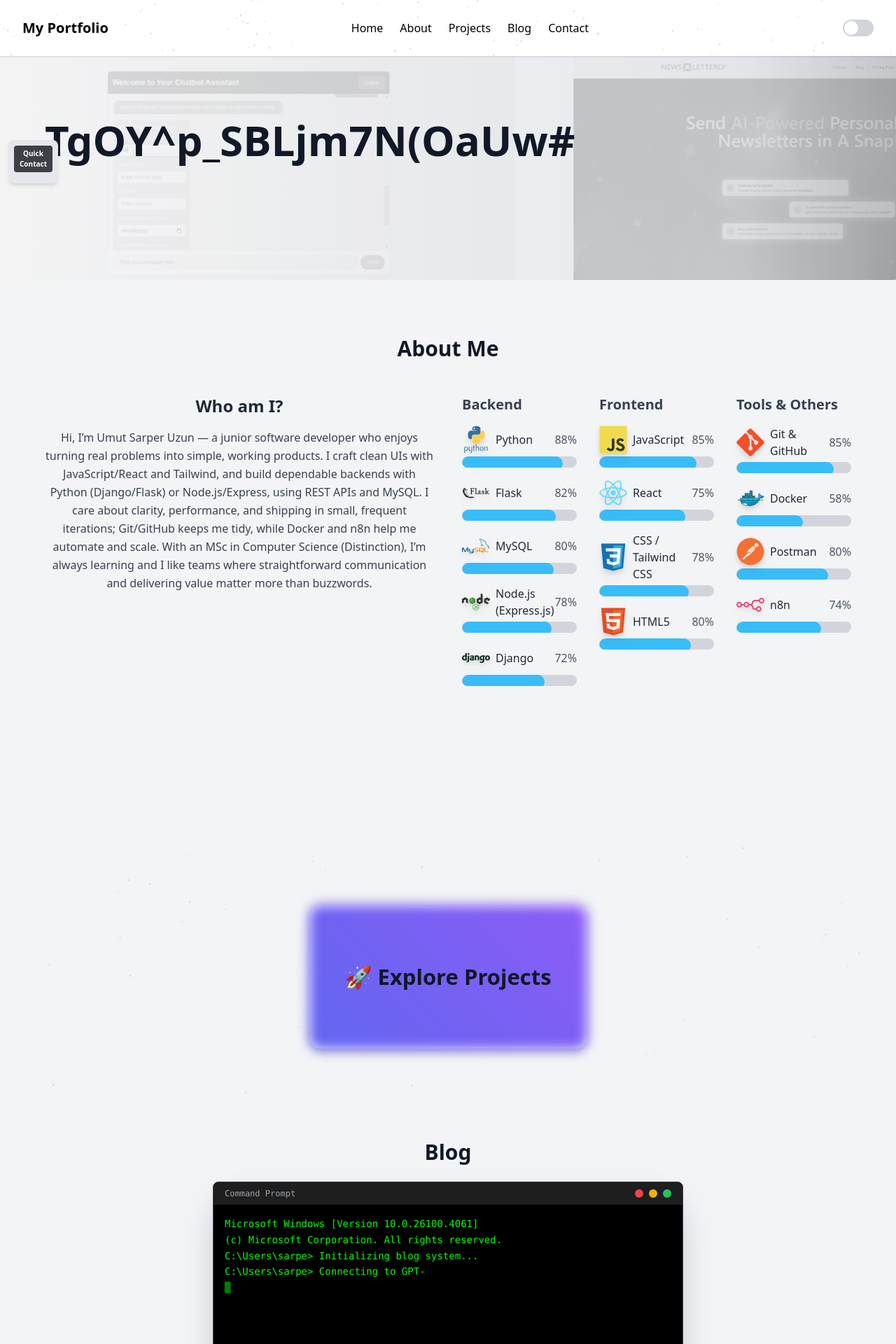
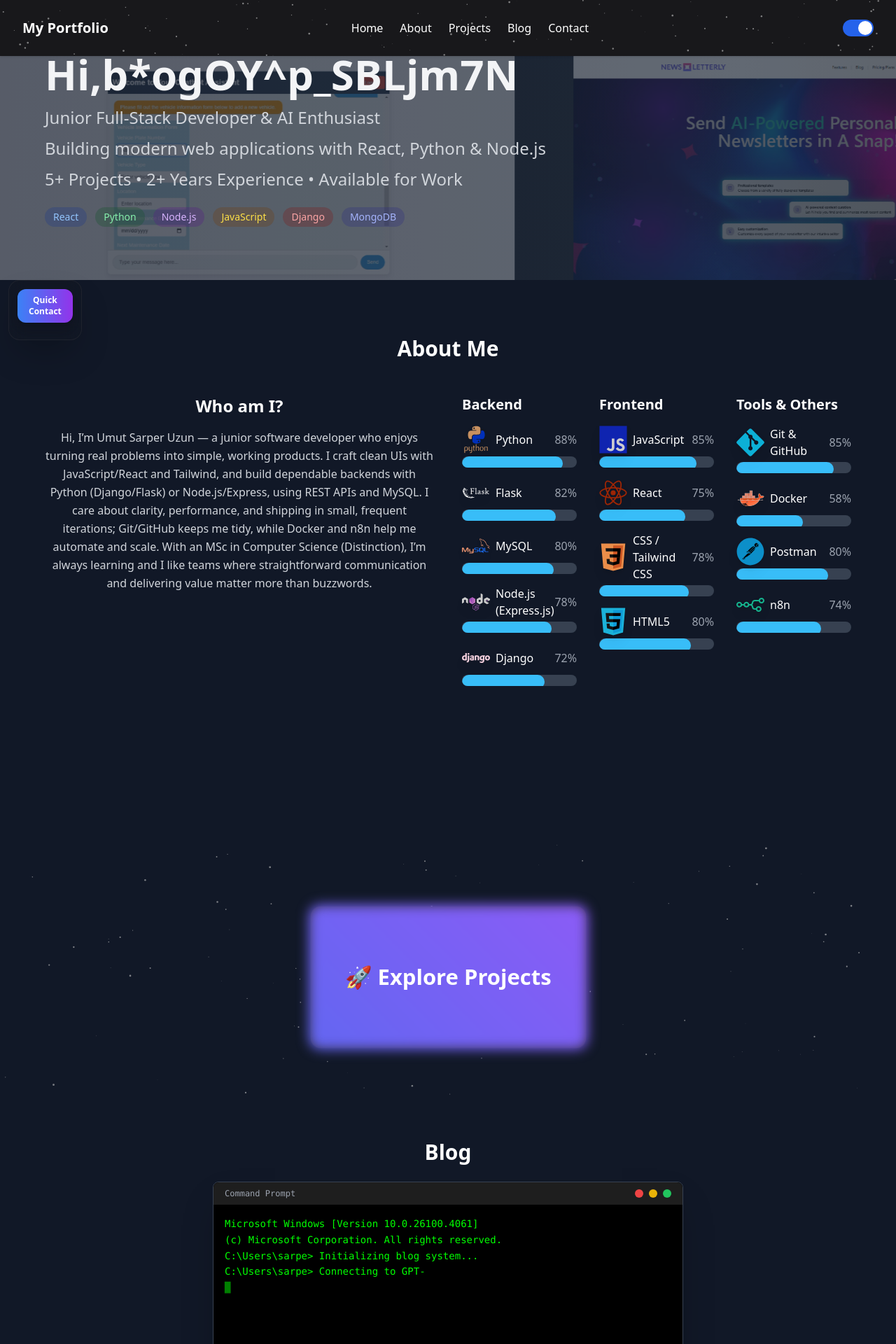
Before and after one commit to umutsarperuzun/my_portfolio_project, a Django app: page / in a window 1280 px wide. Shown: the top 1920 px of the page at 70% size. Run offline with Django 5.2, Linux system fonts and the light colour scheme; some libraries are stand-ins or nearby versions.

Commit message:
last updates about genera l settings

```diff
--- a/portfolio/templates/portfolio/home.html
+++ b/portfolio/templates/portfolio/home.html
@@ -5,44 +5,49 @@
 <!-- Floating Quick Contact Panel -->
 <div
   id="social-panel"
-  class="fixed left-3 top-1/4 z-50 flex flex-col items-center space-y-2 bg-gray-200 dark:bg-zinc-800 p-2 rounded-lg shadow-md transition-all duration-500"
+  class="fixed left-3 top-1/2 z-50 flex flex-col items-center space-y-3 bg-white/10 dark:bg-zinc-900/20 backdrop-blur-md border border-white/20 dark:border-zinc-700/30 p-3 rounded-2xl shadow-2xl transition-all duration-500 hover:bg-white/20 dark:hover:bg-zinc-900/30"
 >
   <!-- Toggle Button -->
   <button
     id="toggle-panel"
-    class="text-[10px] font-semibold px-2 py-1 rounded bg-zinc-700 dark:bg-zinc-600 text-white hover:bg-zinc-800 dark:hover:bg-zinc-700 transition duration-300"
+    class="text-xs font-bold px-4 py-2 rounded-xl bg-gradient-to-r from-blue-500 to-purple-600 hover:from-blue-600 hover:to-purple-700 text-white shadow-lg hover:shadow-xl transition-all duration-300 transform hover:scale-105"
   >
-    Quick<br />Contact
+    <span class="block">Quick</span>
+    <span class="block">Contact</span>
   </button>
 
   <!-- Hidden Social Icons Panel -->
   <div
     id="icon-area"
-    class="flex flex-col items-center space-y-4 opacity-0 max-h-0 overflow-hidden transition-all duration-700"
+    class="flex flex-col items-center space-y-3 opacity-0 max-h-0 overflow-hidden transition-all duration-700"
   >
     <!-- LinkedIn -->
-    <a href="https://www.linkedin.com/in/umut-sarper-uzun" target="_blank" class="dark:invert dark:brightness-125">
+    <a href="https://www.linkedin.com/in/umut-sarper-uzun" target="_blank"
+       class="group p-2 rounded-xl bg-white/10 dark:bg-zinc-800/50 hover:bg-blue-500/20 dark:hover:bg-blue-500/20 transition-all duration-300 transform hover:scale-110">
       <img src="{% static 'icons/linkedin.svg' %}" alt="LinkedIn"
-        class="w-6 h-6 object-contain hover:scale-110 transition-transform duration-300" />
+        class="w-5 h-5 object-contain group-hover:brightness-125 transition-all duration-300" />
     </a>
 
     <!-- GitHub -->
-    <a href="https://www.github.com/umutsarperuzun" target="_blank" class="dark:invert dark:brightness-125">
+    <a href="https://www.github.com/umutsarperuzun" target="_blank"
+       class="group p-2 rounded-xl bg-white/10 dark:bg-zinc-800/50 hover:bg-gray-500/20 dark:hover:bg-gray-500/20 transition-all duration-300 transform hover:scale-110">
       <img src="{% static 'icons/github.svg' %}" alt="GitHub"
-        class="w-6 h-6 object-contain hover:scale-110 transition-transform duration-300" />
+        class="w-5 h-5 object-contain group-hover:brightness-125 transition-all duration-300" />
     </a>
 
     <!-- Instagram -->
-    <a href="https://www.instagram.com/srpruzn" target="_blank" class="dark:invert dark:brightness-125">
+    <a href="https://www.instagram.com/srpruzn" target="_blank"
+       class="group p-2 rounded-xl bg-white/10 dark:bg-zinc-800/50 hover:bg-pink-500/20 dark:hover:bg-pink-500/20 transition-all duration-300 transform hover:scale-110">
       <img src="{% static 'icons/instagram.svg' %}" alt="Instagram"
-        class="w-6 h-6 object-contain hover:scale-110 transition-transform duration-300" />
+        class="w-5 h-5 object-contain group-hover:brightness-125 transition-all duration-300" />
     </a>
 
     <!-- Email -->
     <a href="mailto:sarperuzun1@gmail.com?subject=Let's%20Connect&body=Hello%20Sarper%2C%0AI%20visited%20your%20portfolio%20and%20wanted%20to%20reach%20out."
-      target="_blank" class="dark:invert dark:brightness-125">
+      target="_blank"
+      class="group p-2 rounded-xl bg-white/10 dark:bg-zinc-800/50 hover:bg-red-500/20 dark:hover:bg-red-500/20 transition-all duration-300 transform hover:scale-110">
       <img src="{% static 'icons/gmail.svg' %}" alt="Email"
-        class="w-6 h-6 object-contain hover:scale-110 transition-transform duration-300" />
+        class="w-5 h-5 object-contain group-hover:brightness-125 transition-all duration-300" />
     </a>
   </div>
 </div>
@@ -78,11 +83,28 @@
 
   <!-- 3. Decode yazısı (üst katman) -->
   <div class="relative z-30 w-full text-left px-6 md:px-16">
-    <h1
-      class="text-4xl sm:text-5xl md:text-6xl font-bold text-gray-900 dark:text-gray-100"
-    >
-      <span id="decoding-title"></span>
-    </h1>
+    <div class="max-w-4xl">
+      <h1
+        class="text-4xl sm:text-5xl md:text-6xl font-bold text-gray-900 dark:text-gray-100 mb-4"
+      >
+        <span id="decoding-title"></span>
+      </h1>
+
+      <div class="space-y-3 text-lg sm:text-xl md:text-2xl text-gray-700 dark:text-gray-300">
+        <p class="opacity-0" id="subtitle-1">Junior Full-Stack Developer & AI Enthusiast</p>
+        <p class="opacity-0" id="subtitle-2">Building modern web applications with React, Python & Node.js</p>
+        <p class="opacity-0" id="subtitle-3">5+ Projects • 2+ Years Experience • Available for Work</p>
+      </div>
+
+      <div class="mt-6 flex flex-wrap gap-3 opacity-0" id="tech-badges">
+        <span class="px-3 py-1 bg-blue-100 dark:bg-blue-900/30 text-blue-800 dark:text-blue-300 rounded-full text-sm font-medium">React</span>
+        <span class="px-3 py-1 bg-green-100 dark:bg-green-900/30 text-green-800 dark:text-green-300 rounded-full text-sm font-medium">Python</span>
+        <span class="px-3 py-1 bg-purple-100 dark:bg-purple-900/30 text-purple-800 dark:text-purple-300 rounded-full text-sm font-medium">Node.js</span>
+        <span class="px-3 py-1 bg-yellow-100 dark:bg-yellow-900/30 text-yellow-800 dark:text-yellow-300 rounded-full text-sm font-medium">JavaScript</span>
+        <span class="px-3 py-1 bg-red-100 dark:bg-red-900/30 text-red-800 dark:text-red-300 rounded-full text-sm font-medium">Django</span>
+        <span class="px-3 py-1 bg-indigo-100 dark:bg-indigo-900/30 text-indigo-800 dark:text-indigo-300 rounded-full text-sm font-medium">MongoDB</span>
+      </div>
+    </div>
   </div>
 </section>
 
@@ -565,7 +587,7 @@
 function decodeEffect() {
   const display = document.getElementById("decoding-title");
   if (!display) return;
-  const targetText = "This is my portfolio";
+  const targetText = "Hi, I'm Sarper Uzun";
   const characters = "ABCDEFGHIJKLMNOPQRSTUVWXYZabcdefghijklmnopqrstuvwxyz1234567890!@#$%^&*()-_=+";
   let iterations = 0;
 
@@ -583,11 +605,36 @@
       iterations++;
       setTimeout(animate, 60);
     } else {
+      // Ana başlık tamamlandıktan sonra alt yazıları göster
       setTimeout(() => {
+        showSubtitles();
         iterations = 0;
         animate();
       }, 2000);
     }
+  }
+
+  function showSubtitles() {
+    const subtitles = ['subtitle-1', 'subtitle-2', 'subtitle-3'];
+    const techBadges = document.getElementById('tech-badges');
+
+    subtitles.forEach((id, index) => {
+      setTimeout(() => {
+        const element = document.getElementById(id);
+        if (element) {
+          element.style.transition = 'opacity 0.8s ease-in-out';
+          element.style.opacity = '1';
+        }
+      }, index * 500);
+    });
+
+    // Tech badges'leri göster
+    setTimeout(() => {
+      if (techBadges) {
+        techBadges.style.transition = 'opacity 0.8s ease-in-out';
+        techBadges.style.opacity = '1';
+      }
+    }, 2000);
   }
 
   animate();
--- a/templates/base.html
+++ b/templates/base.html
@@ -16,7 +16,7 @@
       }
     </style>
   </head>
-  <body data-theme="light" class="overflow-x-hidden bg-gray-100 text-gray-900">
+  <body data-theme="dark" class="overflow-x-hidden bg-zinc-900 text-gray-100">
     <!-- Navbar -->
     <header>
   <nav id="navbar" class="fixed top-0 left-0 w-full z-50 bg-white dark:bg-zinc-900 text-black dark:text-white shadow transition-all duration-300">
@@ -220,13 +220,13 @@
         console.log("xxxxxxxxxxxxx")
       const savedTheme = localStorage.getItem("theme"); //onceden secilmis tema varsa onu kaydediyoruz
 
-      //Eger kullanicida dark kayitliysa checkout box acik kalir degilse light ayarlanir ve check box kapali kalir
-      if(savedTheme === "dark") {
+      //Eger kullanicida light kayitliysa checkout box kapali kalir degilse dark ayarlanir ve check box acik kalir
+      if(savedTheme === "light") {
+        root.setAttribute("data-theme","light");
+        toggle.checked=false;
+      } else {
         root.setAttribute("data-theme","dark");
         toggle.checked=true;
-      } else {
-        root.setAttribute("data-theme","light");
-        toggle.checked=false;
       }
       //checkbox a degisiklik oldu olayi kullanici tiklarsa bu func calisir
       toggle.addEventListener("change", function() {
--- a/theme/static/css/dist/styles.css
+++ b/theme/static/css/dist/styles.css
@@ -982,6 +986,10 @@
 
 .mt-8 {
   margin-top: 2rem;
+}
+
+.mt-6 {
+  margin-top: 1.5rem;
 }
 
 .block {
@@ -1370,6 +1378,10 @@
   gap: 2rem;
 }
 
+.gap-3 {
+  gap: 0.75rem;
+}
+
 .space-x-2 > :not([hidden]) ~ :not([hidden]) {
   --tw-space-x-reverse: 0;
   margin-right: calc(0.5rem * var(--tw-space-x-reverse));
@@ -1607,6 +1619,30 @@
   background-color: rgb(0 0 0 / 0.2);
 }
 
+.bg-blue-100 {
+  --tw-bg-opacity: 1;
+  background-color: rgb(219 234 254 / var(--tw-bg-opacity, 1));
+}
+
+.bg-indigo-100 {
+  --tw-bg-opacity: 1;
+  background-color: rgb(224 231 255 / var(--tw-bg-opacity, 1));
+}
+
+.bg-purple-100 {
+  --tw-bg-opacity: 1;
+  background-color: rgb(243 232 255 / var(--tw-bg-opacity, 1));
+}
+
+.bg-yellow-100 {
+  --tw-bg-opacity: 1;
+  background-color: rgb(254 249 195 / var(--tw-bg-opacity, 1));
+}
+
+.bg-white\/10 {
+  background-color: rgb(255 255 255 / 0.1);
+}
+
 .bg-opacity-80 {
   --tw-bg-opacity: 0.8;
 }
@@ -1987,6 +2028,31 @@
 
 .text-white\/80 {
   color: rgb(255 255 255 / 0.8);
+}
+
+.text-blue-800 {
+  --tw-text-opacity: 1;
+  color: rgb(30 64 175 / var(--tw-text-opacity, 1));
+}
+
+.text-indigo-800 {
+  --tw-text-opacity: 1;
+  color: rgb(55 48 163 / var(--tw-text-opacity, 1));
+}
+
+.text-purple-800 {
+  --tw-text-opacity: 1;
+  color: rgb(107 33 168 / var(--tw-text-opacity, 1));
+}
+
+.text-yellow-800 {
+  --tw-text-opacity: 1;
+  color: rgb(133 77 14 / var(--tw-text-opacity, 1));
+}
+
+.text-gray-100 {
+  --tw-text-opacity: 1;
+  color: rgb(243 244 246 / var(--tw-text-opacity, 1));
 }
 
 .opacity-0 {
@@ -2079,6 +2145,12 @@
 
 .backdrop-blur-sm {
   --tw-backdrop-blur: blur(4px);
+  -webkit-backdrop-filter: var(--tw-backdrop-blur) var(--tw-backdrop-brightness) var(--tw-backdrop-contrast) var(--tw-backdrop-grayscale) var(--tw-backdrop-hue-rotate) var(--tw-backdrop-invert) var(--tw-backdrop-opacity) var(--tw-backdrop-saturate) var(--tw-backdrop-sepia);
+  backdrop-filter: var(--tw-backdrop-blur) var(--tw-backdrop-brightness) var(--tw-backdrop-contrast) var(--tw-backdrop-grayscale) var(--tw-backdrop-hue-rotate) var(--tw-backdrop-invert) var(--tw-backdrop-opacity) var(--tw-backdrop-saturate) var(--tw-backdrop-sepia);
+}
+
+.backdrop-blur-md {
+  --tw-backdrop-blur: blur(12px);
   -webkit-backdrop-filter: var(--tw-backdrop-blur) var(--tw-backdrop-brightness) var(--tw-backdrop-contrast) var(--tw-backdrop-grayscale) var(--tw-backdrop-hue-rotate) var(--tw-backdrop-invert) var(--tw-backdrop-opacity) var(--tw-backdrop-saturate) var(--tw-backdrop-sepia);
   backdrop-filter: var(--tw-backdrop-blur) var(--tw-backdrop-brightness) var(--tw-backdrop-contrast) var(--tw-backdrop-grayscale) var(--tw-backdrop-hue-rotate) var(--tw-backdrop-invert) var(--tw-backdrop-opacity) var(--tw-backdrop-saturate) var(--tw-backdrop-sepia);
 }
@@ -2267,6 +2374,10 @@
   border-color: rgb(63 63 70 / var(--tw-border-opacity, 1));
 }
 
+.dark\:border-zinc-700\/30:is([data-theme="dark"] *) {
+  border-color: rgb(63 63 70 / 0.3);
+}
+
 .dark\:bg-gray-200:is([data-theme="dark"] *) {
   --tw-bg-opacity: 1;
   background-color: rgb(229 231 235 / var(--tw-bg-opacity, 1));
@@ -2320,6 +2431,38 @@
 
 .dark\:bg-zinc-950\/90:is([data-theme="dark"] *) {
   background-color: rgb(9 9 11 / 0.9);
+}
+
+.dark\:bg-blue-900\/30:is([data-theme="dark"] *) {
+  background-color: rgb(30 58 138 / 0.3);
+}
+
+.dark\:bg-green-900\/30:is([data-theme="dark"] *) {
+  background-color: rgb(20 83 45 / 0.3);
+}
+
+.dark\:bg-indigo-900\/30:is([data-theme="dark"] *) {
+  background-color: rgb(49 46 129 / 0.3);
+}
+
+.dark\:bg-purple-900\/30:is([data-theme="dark"] *) {
+  background-color: rgb(88 28 135 / 0.3);
+}
+
+.dark\:bg-red-900\/30:is([data-theme="dark"] *) {
+  background-color: rgb(127 29 29 / 0.3);
+}
+
+.dark\:bg-yellow-900\/30:is([data-theme="dark"] *) {
+  background-color: rgb(113 63 18 / 0.3);
+}
+
+.dark\:bg-zinc-800\/50:is([data-theme="dark"] *) {
+  background-color: rgb(39 39 42 / 0.5);
+}
+
+.dark\:bg-zinc-900\/20:is([data-theme="dark"] *) {
+  background-color: rgb(24 24 27 / 0.2);
 }
 
 .dark\:bg-opacity-95:is([data-theme="dark"] *) {
@@ -2416,6 +2559,36 @@
   color: rgb(255 255 255 / var(--tw-text-opacity, 1));
 }
 
+.dark\:text-blue-300:is([data-theme="dark"] *) {
+  --tw-text-opacity: 1;
+  color: rgb(147 197 253 / var(--tw-text-opacity, 1));
+}
+
+.dark\:text-green-300:is([data-theme="dark"] *) {
+  --tw-text-opacity: 1;
+  color: rgb(134 239 172 / var(--tw-text-opacity, 1));
+}
+
+.dark\:text-indigo-300:is([data-theme="dark"] *) {
+  --tw-text-opacity: 1;
+  color: rgb(165 180 252 / var(--tw-text-opacity, 1));
+}
+
+.dark\:text-purple-300:is([data-theme="dark"] *) {
+  --tw-text-opacity: 1;
+  color: rgb(216 180 254 / var(--tw-text-opacity, 1));
+}
+
+.dark\:text-red-300:is([data-theme="dark"] *) {
+  --tw-text-opacity: 1;
+  color: rgb(252 165 165 / var(--tw-text-opacity, 1));
+}
+
+.dark\:text-yellow-300:is([data-theme="dark"] *) {
+  --tw-text-opacity: 1;
+  color: rgb(253 224 71 / var(--tw-text-opacity, 1));
+}
+
 .dark\:opacity-30:is([data-theme="dark"] *) {
   opacity: 0.3;
 }
@@ -2472,10 +2665,25 @@
     padding-right: 1.5rem;
   }
 
+  .sm\:px-4 {
+    padding-left: 1rem;
+    padding-right: 1rem;
+  }
+
+  .sm\:px-2 {
+    padding-left: 0.5rem;
+    padding-right: 0.5rem;
+  }
+
   .sm\:text-5xl {
     font-size: 3rem;
     line-height: 1;
   }
+
+  .sm\:text-xl {
+    font-size: 1.25rem;
+    line-height: 1.75rem;
+  }
 }
 
 @media (min-width: 768px) {
@@ -2547,6 +2763,11 @@
     font-size: 1.25rem;
     line-height: 1.75rem;
   }
+
+  .md\:text-2xl {
+    font-size: 1.5rem;
+    line-height: 2rem;
+  }
 }
 
 @media (min-width: 1024px) {
```
Also changed, not shown: other parts of theme/static/css/dist/styles.css (+83 -1 lines), portfolio/static/icons/favicon.svg (added), portfolio/static/icons/portfolio-logo.svg (added).
